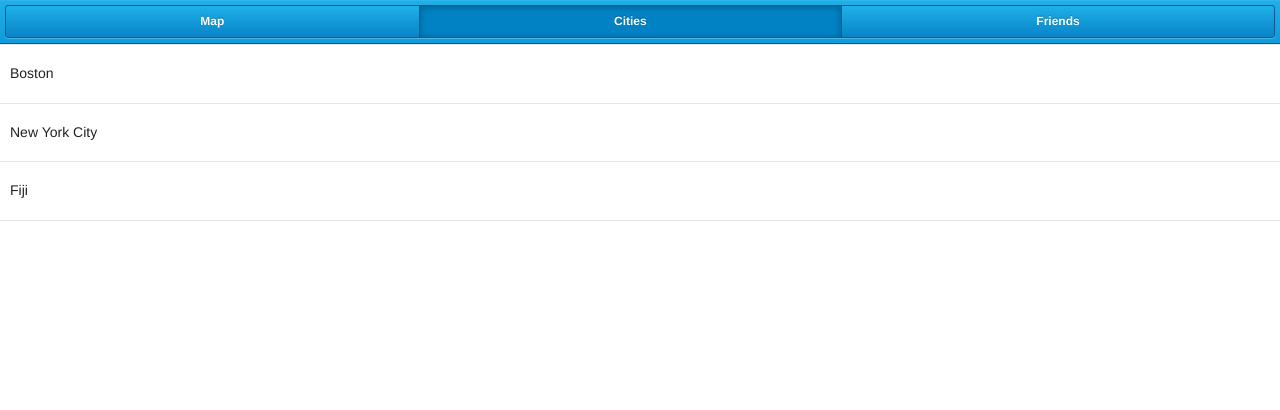
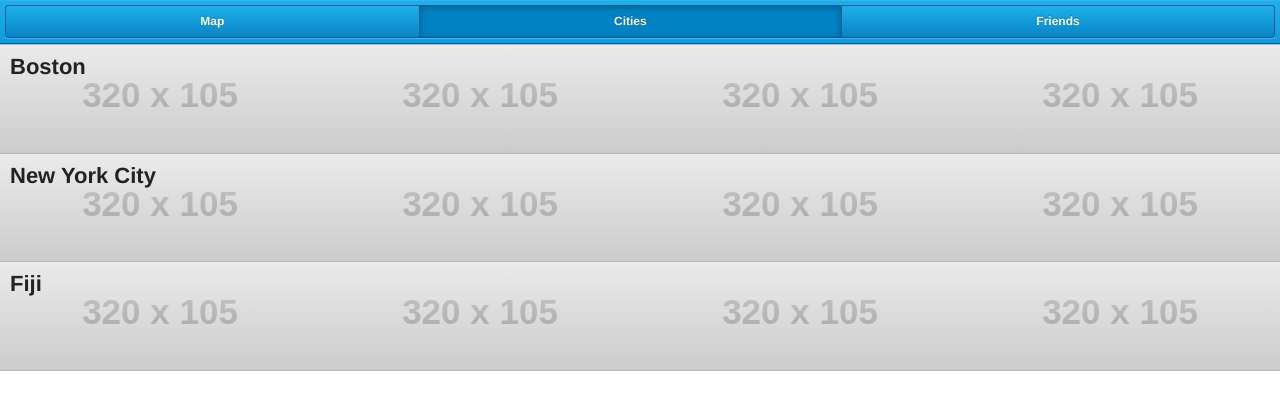
Before and after one commit to epan/oceanproto, a plain HTML site: page cities.html in a window 1280 px wide. Drawn offline with Linux system fonts and the light colour scheme; placeholder pictures from the web are drawn by us.

Commit message:
Cities positioning
city title position and background image

```diff
--- a/cities.html
+++ b/cities.html
@@ -41,21 +41,16 @@
 	<div class="content">
       <ul class="list">
       <li>
-        <a href="#">
-          Boston
-        </a>
+        <a href="#">Boston</a>
+
       </li>
       <li>
-        <a href="#">
-          New York City
-        </a>
+        <a href="#">New York City</a>
       </li>
       <li>
-        <a href="#">
-          Fiji
-        </a>
+        <a href="#">Fiji</a>
       </li>
-    </ul>
+    </ul><!-- .list for cities-->
 	</div><!-- .content -->
 </body>
 </html>
--- a/style.css
+++ b/style.css
@@ -0,0 +1,56 @@
+/*ul.list li a{
+	background-image: url(http://placekitten.com/400/200);
+	height: 150px;
+}*/
+
+/* Lists SIZE OVERRIDE
+-------------------------------------------------- */
+
+/* Remove usual bullet styles from list */
+.list {
+  margin-bottom: 10px;
+  list-style: none;
+  background-color: #fff;
+}
+
+/* Pad each list item and add dividers */
+.list li {
+  position: relative;
+  padding: 8px 60px 72px 10px; /* Given extra right padding to accomodate counts, chevrons or buttons */
+  border-bottom: 1px solid rgba(0, 0, 0, .1);
+}
+
+/* Give top border to first list items */
+.list li:first-child {
+  border-top: 1px solid rgba(0, 0, 0, .1);
+}
+
+/* If a list of links, make sure the child <a> takes up full list item tap area (want to avoid selecting child buttons though) */
+.list li > a:not([class*="button"]) {
+  position: relative;
+  display: block;
+  padding: inherit;
+  margin: -8px -60px -72px -10px;
+  color: inherit;
+}
+
+/* Lists STYLE OVERRIDE
+-------------------------------------------------- */
+
+/* Heading style and gradient */
+.list li a {
+	font-weight: bold;
+	font-size: 22px;
+	background: -webkit-linear-gradient(top, rgba(255,255,255,0.6) 0%,rgba(255,255,255,0) 100%); /* Chrome10+,Safari5.1+ */
+	color: red; /*TODO: Figure out how to change the color*/
+}
+
+/* Background image for cities */
+.list li {
+	background-image: url(http://placehold.it/320x105); /*http://placekitten.com/320/105*/
+}
+
+/* Row of profile photos */
+.row-face {
+
+}
```
Also changed, not shown: friends.html (+1 -20 lines).
